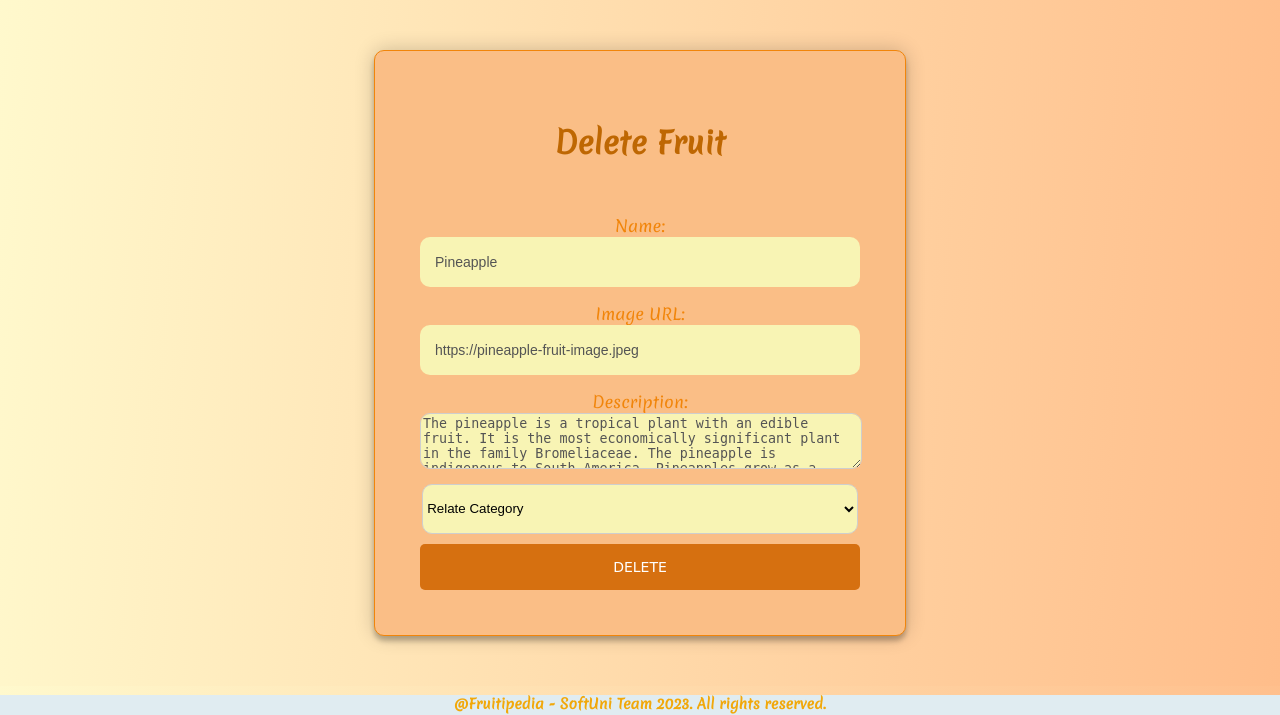
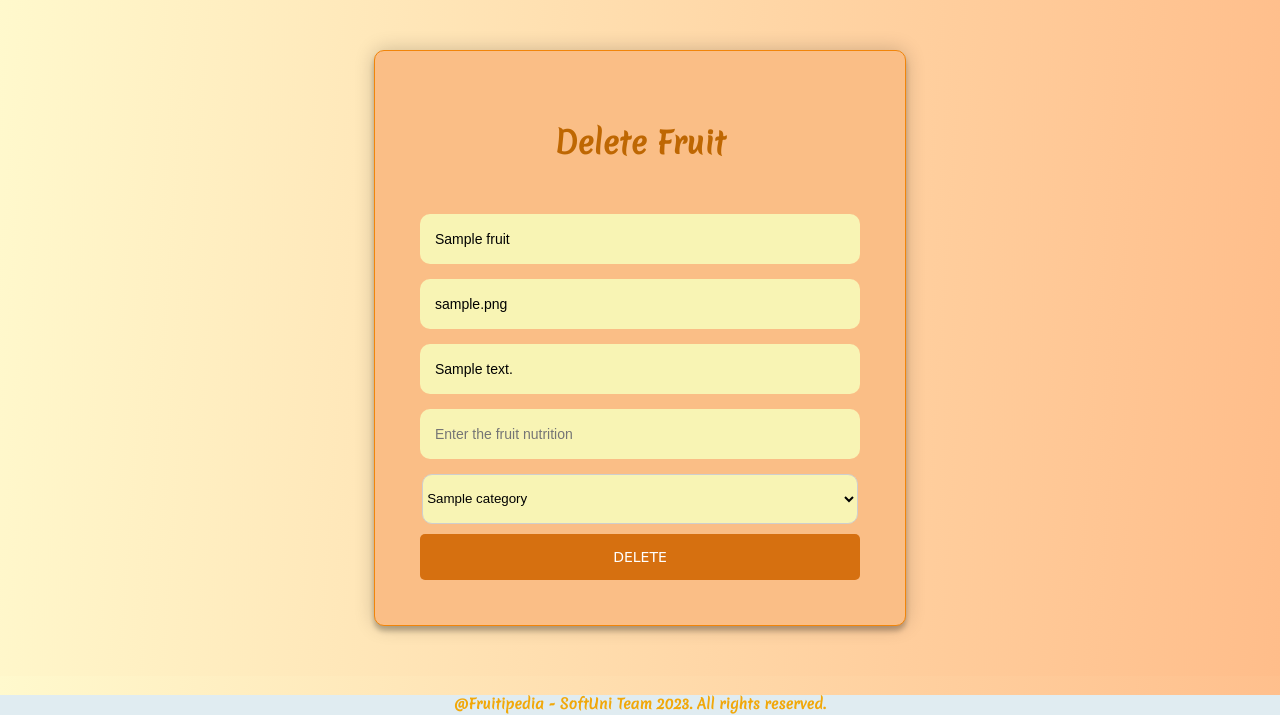
Before and after one commit to plamensve/DJANGO-BASICS, a Django app: page /1/delete-fruit/ in a window 1280 px wide. Shown: the part 85-800 px from the top of the page. Run offline with Django 5.2, Linux system fonts and the light colour scheme; tables that the repository leaves empty hold one stand-in row (values such as "Sample post").

Commit message:
Django Basics

```diff
--- a/fruitipedia_app/fruitipedia_app/fruits/forms.py
+++ b/fruitipedia_app/fruitipedia_app/fruits/forms.py
@@ -42,3 +42,7 @@ class AddFruitForm(BaseFruitForm):
 
 class FruitEditForm(BaseFruitForm):
     pass
+
+
+class FruitDeleteForm(BaseFruitForm):
+    pass
--- a/fruitipedia_app/fruitipedia_app/fruits/views.py
+++ b/fruitipedia_app/fruitipedia_app/fruits/views.py
@@ -1,6 +1,6 @@
 from django.shortcuts import render
 from django.shortcuts import render, redirect
-from fruitipedia_app.fruits.forms import CategoryAddForm, AddFruitForm, FruitEditForm
+from fruitipedia_app.fruits.forms import CategoryAddForm, AddFruitForm, FruitEditForm, FruitDeleteForm
 from fruitipedia_app.fruits.models import Fruit
 from django.views.generic.edit import CreateView
 from django.urls import reverse_lazy
@@ -57,7 +57,24 @@ def edit_fruit(request, pk):
 
 
 def delete_fruit(request, pk):
-    return render(request, 'fruits/delete-fruit.html')
+    fruit = Fruit.objects.filter(pk=pk).get()
+
+    if request.method == 'GET':
+        form = FruitDeleteForm(instance=fruit)
+    else:
+        form = FruitDeleteForm(request.POST, instance=fruit)
+
+        if form.is_valid():
+            fruit.delete()
+
+            return redirect('dashboard')
+
+    context = {
+        'form': form,
+        'fruit': fruit
+    }
+
+    return render(request, 'fruits/delete-fruit.html', context)
 
 
 def create_category(request):
@@ -73,5 +90,3 @@ def create_category(request):
         'form': form
     }
     return render(request, 'categories/create-category.html', context)
-
-#trest
--- a/fruitipedia_app/templates/fruits/delete-fruit.html
+++ b/fruitipedia_app/templates/fruits/delete-fruit.html
@@ -1,45 +1,18 @@
 {% extends 'common/base.html' %}
 {% block content %}
+
 
     <!-- Delete Fruit Form -->
     <section id="edit">
 
         <div class="form">
             <h2>Delete Fruit</h2>
-                <form class="edit-form">
-                    <label for="name">Name:</label>
-                    <input
-                            type="text"
-                            name="name"
-                            id="name"
-                            value="Pineapple"
-                            disabled="disabled" readonly="readonly" required=""
-                    />
-                    <label for="Fruit-image">Image URL:</label>
-                    <input
-                            type="url"
-                            name="imageUrl"
-                            id="Fruit-image"
-                            value="https://pineapple-fruit-image.jpeg"
-                            disabled="disabled" readonly="readonly" required=""
-                    />
-                    <label for="fruit-description">Description:</label>
-                    <textarea
-                            id="fruit-description"
-                            name="description"
-                            rows="10"
-                            cols="50"
-                            disabled="disabled" readonly="readonly" required=""
-                    >The pineapple is a tropical plant with an edible fruit. It is the most economically significant plant in the family Bromeliaceae. The pineapple is indigenous to South America. Pineapples grow as a small shrub, the individual flowers of the unpollinated plant fuse to form a multiple fruit. The plant is normally propagated from the offset produced at the top of the fruit, or from a side shoot, and typically matures within a year.</textarea>
+            <form class="edit-form" method="post" action="{% url 'delete-fruit' pk=fruit.pk %}">
 
-                    <select name="category" required="" id="id_category">
-                        <option value="" selected="">Relate Category</option>
+                {{ form }}
+                <button type="submit">Delete</button>
+                {% csrf_token %}
 
-                        <option value="1">edible fruit</option>
-
-                    </select>
-
-                    <button type="submit">Delete</button>
             </form>
         </div>
 
```
Lines whose indentation alone changed are shown as unchanged.
